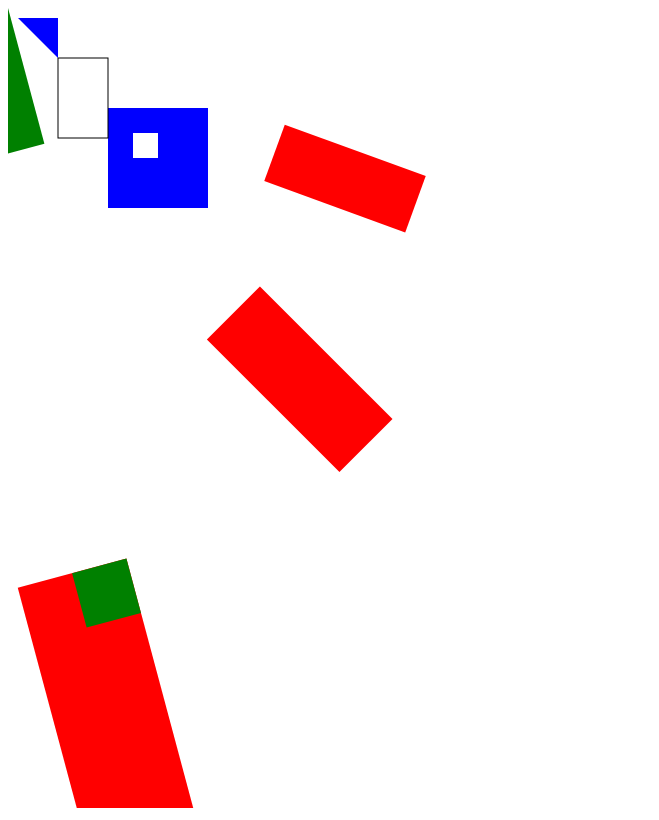
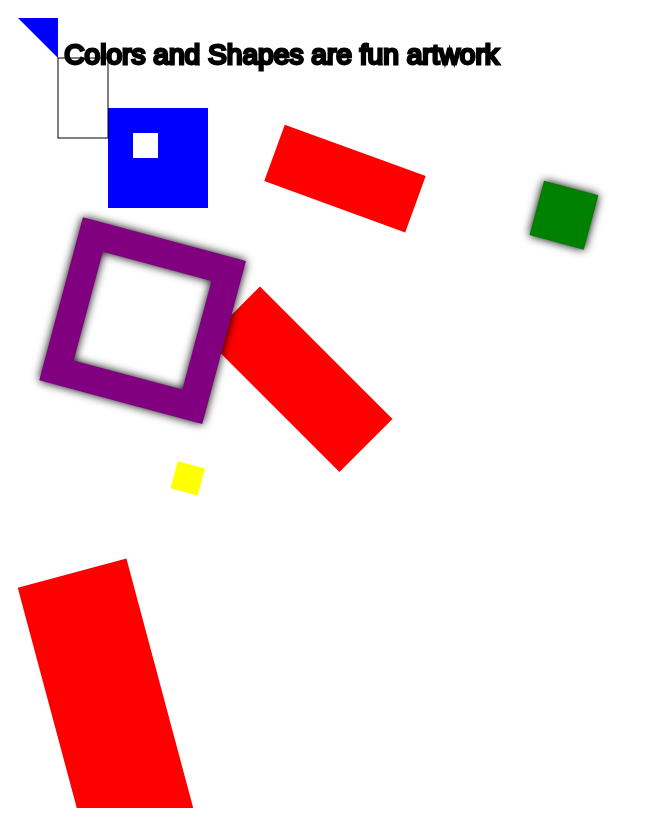
Before and after one commit to hconley6695/html_canvas, a plain HTML site: page index.html in a window 1280 px wide. Shown: the whole page, without its empty margins (0-659 px from the left). Drawn offline with Linux system fonts and the light colour scheme.

Commit message:
experimenting further with canvas htmnl

```diff
--- a/index.html
+++ b/index.html
@@ -112,18 +112,29 @@
 // Every canvas object contains a stack of drawing states. Stacks are data structures that only let you push new items at one end. When you retrieve an item, it's the last item that was pushed or Last In-First Out(LIFO).
 
 // Let's see how this would work in code. Let's say you wanted to draw a couple rectangles in different colors. For this small example, we could get away with reassigning the fillStyle each time instead of using save and restore.
-ctx.rotate(0 * Math.PI/180);
+ctx.rotate(300 * Math.PI/180);
 ctx.fillStyle = "green";
-ctx.fillRect(0,0,50,50);
+ctx.lineWidth = 10;
+ctx.shadowBlur=10;
+ctx.shadowColor = "black";
+ctx.strokeStyle = "purple";
+ctx.strokeRect(50,70,50,50);
+
 
 // Save state with green fill
 ctx.save();
 ctx.fillStyle = "yellow";
-ctx.fillRect(100,100,10,10);
+ctx.shadowBlur = 0;
+ctx.fillRect(100,140,10,10);
 // Restore to green fill
 ctx.restore();
 
 ctx.fillRect(200,10,20,20);
+ctx.lineWidth = 1;
+ctx.rotate(345 * Math.PI/180);
+ctx.shadowBlur = 0;
+ctx.strokeStyle = "black";
+ctx.strokeText("Colors and Shapes are fun artwork", 20, 20);
 
 
 // The canvas state can store:
@@ -132,7 +143,7 @@ ctx.fillRect(200,10,20,20);
 // strokeStyle
 // fillStyle
 // font
-// globalAlpha
+// globalAlpha (transparency)
 // lineWidth
 // lineCap
 // lineJoin
```
